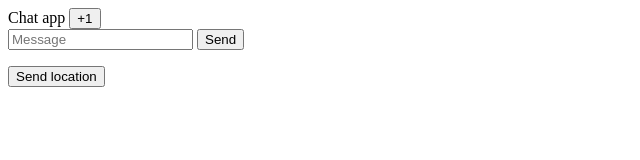
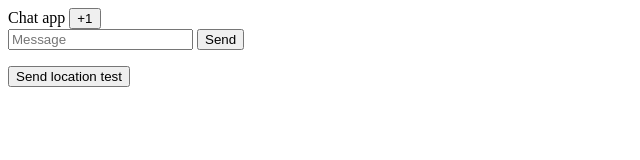
Before and after one commit to Pantelija96/chat-app, a website: page public/index.html in a window 1280 px wide. Shown: the full height of the page, 0-640 px from the left. Drawn offline with nearby package versions, Linux system fonts and the light colour scheme; no server answers.

Commit message:
test commit

```diff
--- a/public/index.html
+++ b/public/index.html
@@ -13,7 +13,7 @@
         <input type="submit" value="Send">
     </form>
 
-    <button id="send-location">Send location</button>
+    <button id="send-location">Send location test</button>
     <script src="/socket.io/socket.io.js"></script>
     <script src="./js/chat.js"></script>
 </body>
```
